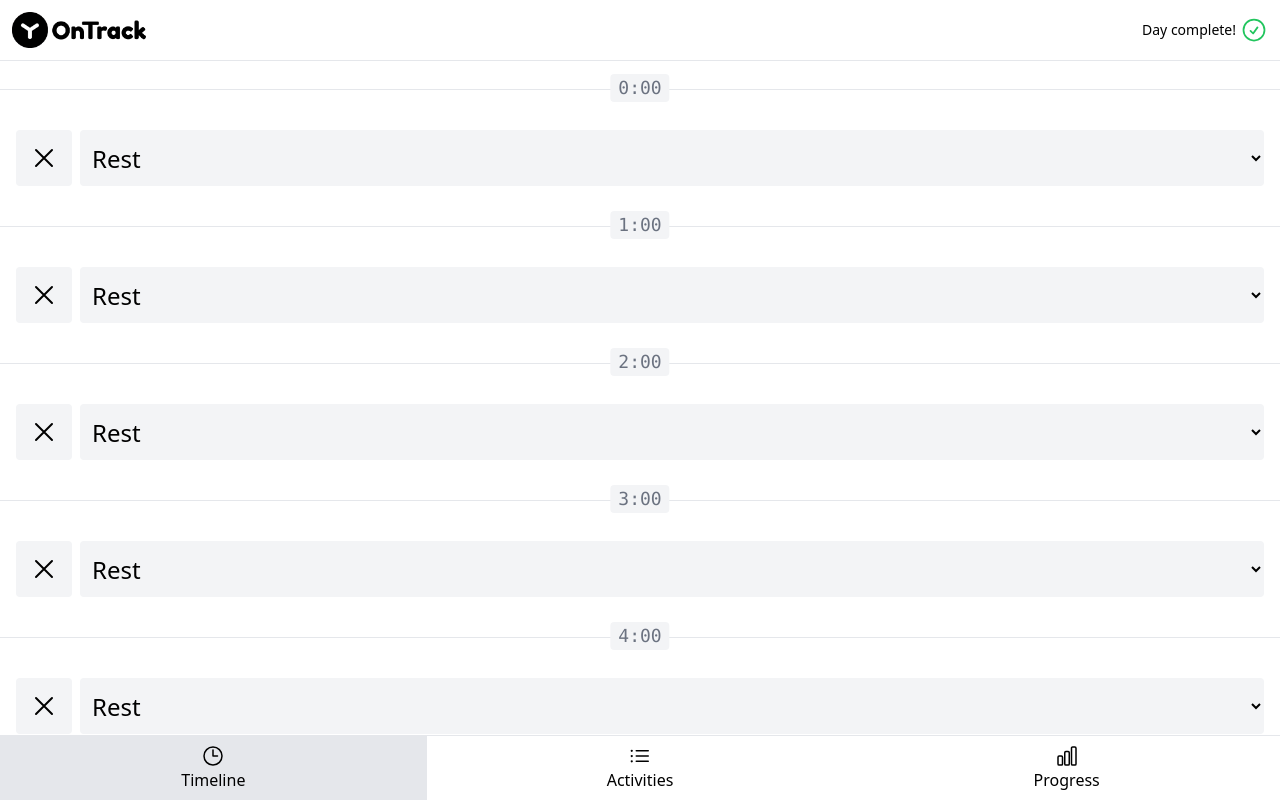
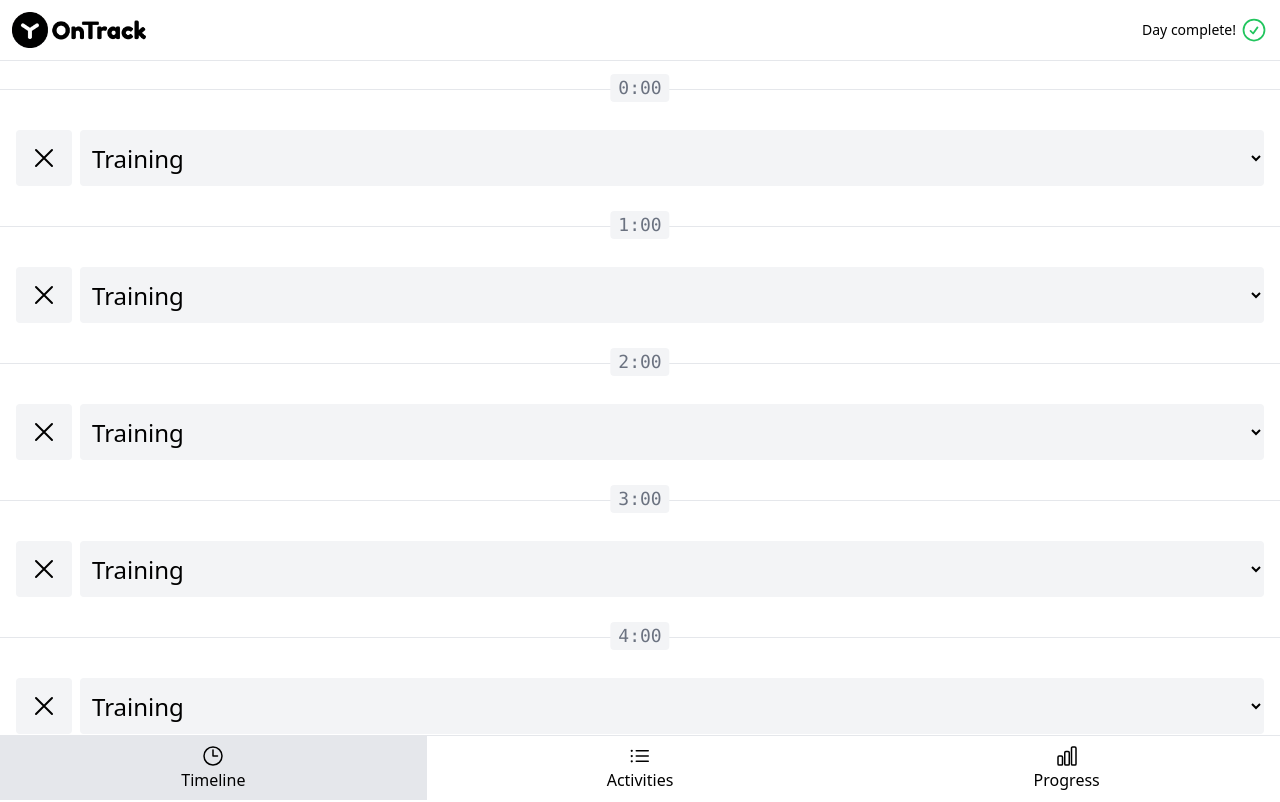
Before and after one commit to kruvv/ontrack, a Vue app: page /#timeline in a window 1280 px wide. Shown: the top 802 px of the page. Built offline with nearby package versions, Linux system fonts and the light colour scheme.

Commit message:
Сделал селект и кнопку отдельными компонентами

```diff
--- /dev/null
+++ b/src/components/BaseButton.vue
@@ -0,0 +1,11 @@
+<template>
+  <button
+    class="rounded bg-gray-100 p-3 enabled:hover:bg-gray-200 disabled:cursor-not-allowed disabled:opacity-50"
+  >
+    <slot></slot>
+  </button>
+</template>
+
+<script setup lang="ts"></script>
+
+<style lang="scss" scoped></style>
--- /dev/null
+++ b/src/components/BaseSelect.vue
@@ -0,0 +1,26 @@
+<template>
+  <div class="flex gap-2">
+    <BaseButton>
+      <XMarkIcon class="h-8" />
+    </BaseButton>
+    <select class="w-full truncate rounded bg-gray-100 py-1 px-2 text-2xl">
+      <option selected disabled value="">{{ placeholder }}</option>
+      <option
+        v-for="{ value, label } in options"
+        :key="value"
+        :value="value"
+        :selected="value === selected"
+      >
+        {{ label }}
+      </option>
+    </select>
+  </div>
+</template>
+
+<script setup lang="ts">
+import BaseButton from '@/components/BaseButton.vue'
+import { XMarkIcon } from '@heroicons/vue/24/outline'
+defineProps(['options', 'placeholder', 'selected'])
+</script>
+
+<style scoped></style>
--- a/src/components/TimelineItem.vue
+++ b/src/components/TimelineItem.vue
@@ -1,20 +1,12 @@
 <template>
   <li class="relative flex flex-col gap-2 border-t border-grey-200 py-10 px-4">
     <a href="#" :class="hourLinkClasses">{{ timelineItem.hour }}:00</a>
-    <div class="flex gap-2">
-      <button class="rounded bg-gray-100 p-3 enabled:hover:bg-gray-200 disabled:cursor-not-allowed disabled:opacity-50">
-        <XMarkIcon class="h-8" />
-      </button>
-      <select name="" id="" class="w-full truncate rounded bg-gray-100 py-1 px-2 text-2xl">
-        <option selected disabled value="">Rest</option>
-        <option v-for="{ value, label } in options" :key="value" :value="value">{{ label }}</option>
-      </select>
-    </div>
+    <BaseSelect :selected="selectedActivityId" :options="options" placeholder="Rest" />
   </li>
 </template>
 
 <script setup lang="ts">
-import { XMarkIcon } from '@heroicons/vue/24/outline'
+import BaseSelect from '@/components/BaseSelect.vue'
 const props = defineProps(['timelineItem'])
 
 const hourLinkClasses = [
@@ -29,6 +21,7 @@ const options = [
   { value: 2, label: 'Reading' },
   { value: 3, label: 'Training' },
 ]
+const selectedActivityId = 3
 </script>
 
 <style scoped></style>
```
